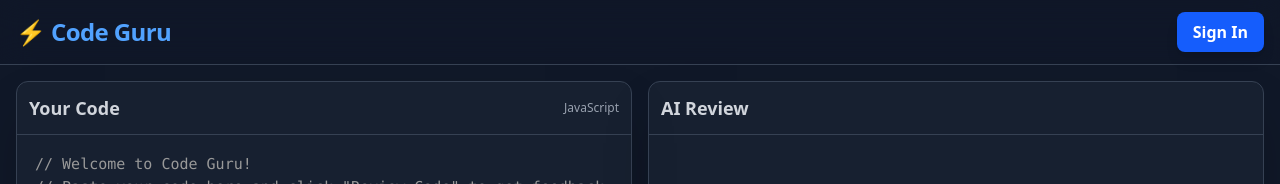
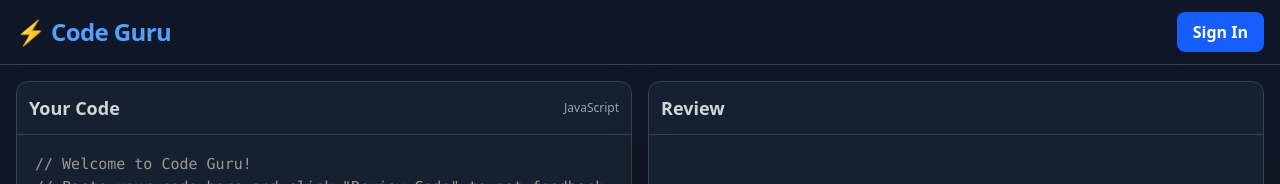
Before and after one commit to harshit5556/Code-Guru, a React (Vite) app in the folder Frontend/: page /coding in a window 1280 px wide. Shown: the top 184 px of the page. Built offline with nearby package versions, Linux system fonts and the light colour scheme; no server answers.

Commit message:
Update Coding.jsx

```diff
--- a/Frontend/src/pages/Coding.jsx
+++ b/Frontend/src/pages/Coding.jsx
@@ -114,7 +114,7 @@ function factorial(n) {
         {/* Review Panel */}
         <div className="flex flex-col lg:w-1/2 bg-gray-800/50 rounded-xl border border-gray-700 shadow-2xl">
           <div className="p-3 border-b border-gray-700">
-            <h2 className="text-lg font-semibold text-gray-300">AI Review</h2>
+            <h2 className="text-lg font-semibold text-gray-300">Review</h2>
           </div>
           <div className="flex-1 p-6 overflow-y-auto custom-scrollbar">
             {loading ? (
```
